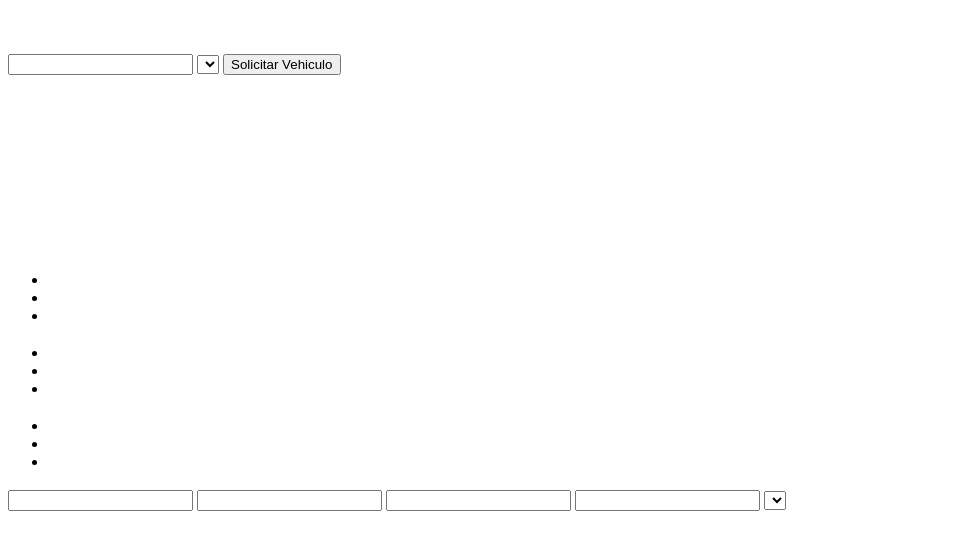
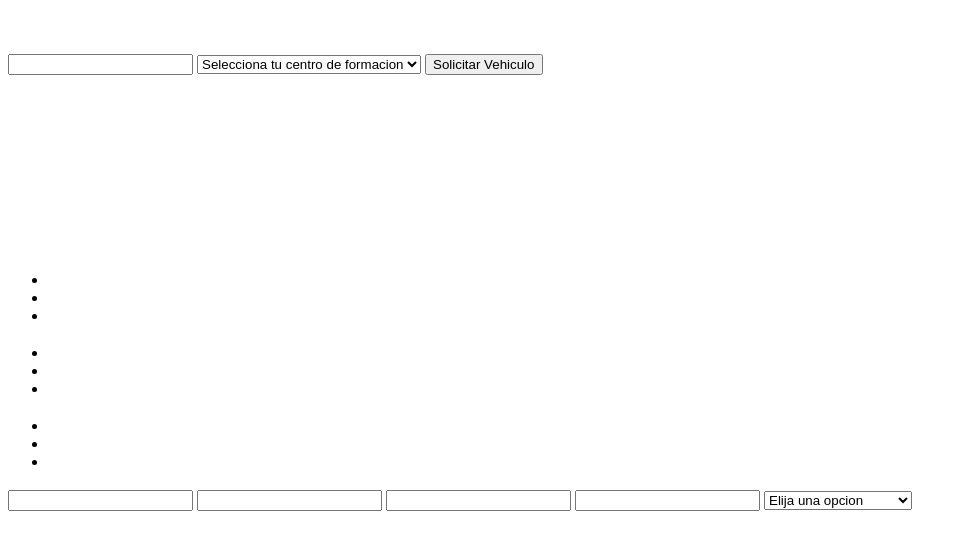
Before and after one commit to The-G-Man-Half-Life/trabajoxd, a plain HTML site: page index.html in a window 1280 px wide. Shown: the whole page, without its empty margins (0-967 px from the left). Drawn offline with Linux system fonts and the light colour scheme.

Commit message:
trabajo dell

```diff
--- a/index.html
+++ b/index.html
@@ -64,7 +64,11 @@ Fecha:11 Abril de 2024 -->
                     <h2></h2>
                     <input type="text">
                     <select name="ubicacion_centro_formacion" id="ubicacion_centro_formacion">
-
+                        <option disabled selected> Selecciona tu centro de formacion</option>
+                        <option value="Riwi Medellin"></option>
+                        <option value="Riwi Bucaramanga"></option>
+                        <option value="Riwi Barranqu"></option>
+                        <option value=""></option>
                     </select>
                     <input type="button" value="Solicitar Vehiculo">
                 </form>
@@ -185,13 +189,11 @@ Fecha:11 Abril de 2024 -->
                     <input type="text">
                     <input type="text">
                     <select name="seleccionar_perfil" id="perfil">
-                        <option value="prestador_servicio">
+                        <option disabled selected>Elija una opcion</option>
+                        <option value="prestador_servicio">Prestador de servicio</option>
+                        <option value="usuario">Usuario</option>
+                    </select>
 
-                        </option>
-                        <option value="">
-
-                        </option>
-                    </select>
                 </form>
             </article>
         </section>
```
